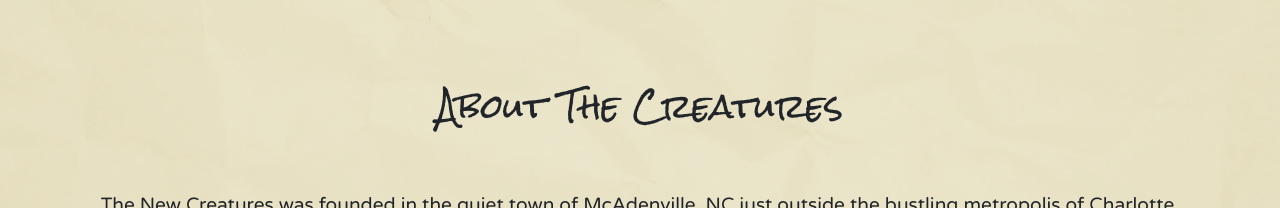
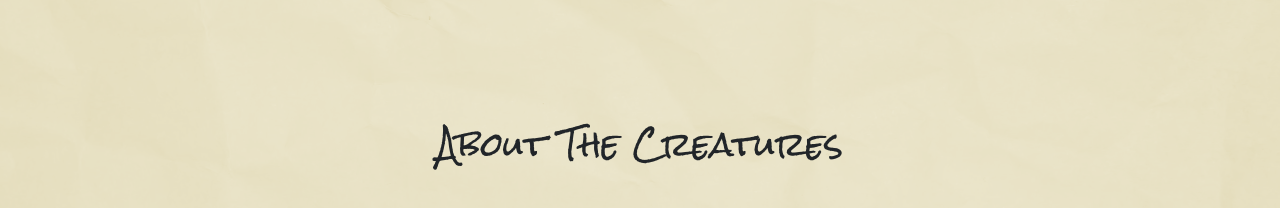
Before and after one commit to JakeSo/NewCreaturesSite, a plain HTML site: page index.html in a window 1280 px wide. Shown: the part 1222-1430 px from the top of the page. Drawn offline with nearby package versions, Linux system fonts and the light colour scheme.

Commit message:
More about section tweaking

```diff
--- a/css/styles.css
+++ b/css/styles.css
@@ -70,7 +70,8 @@ nav {
 }
 
 .about{
-  margin: 5% auto;
+  margin: 0 auto;
+  padding: 3%;
   /* width: 80%; */
   /* min-width: 300px; */
 }
@@ -80,7 +81,8 @@ nav {
 }
 
 .heading {
-  margin: 0 0 5% 0;
+  line-height: 1.5;
+  margin: 0 0 3% 0;
 }
 
 .name {
```
